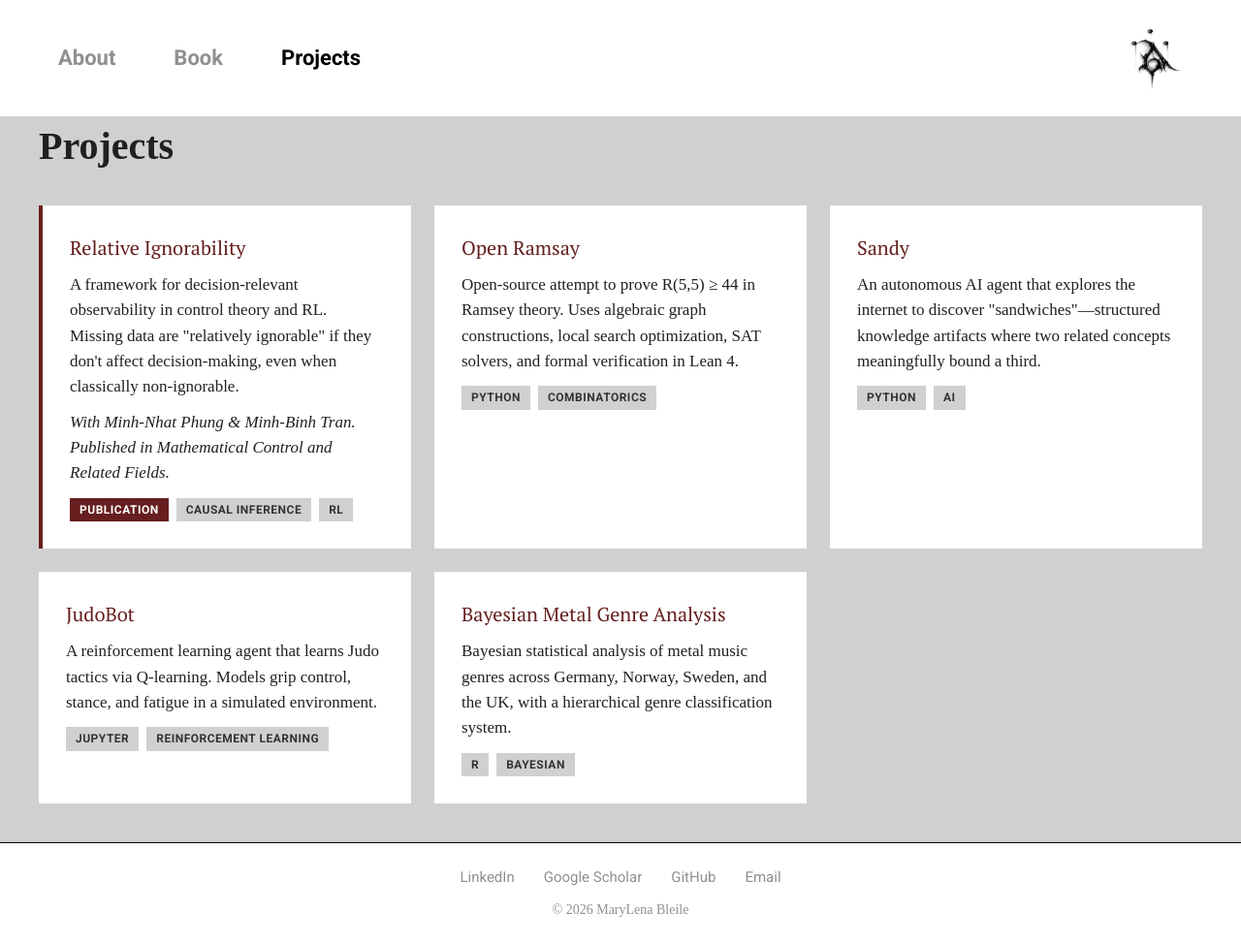
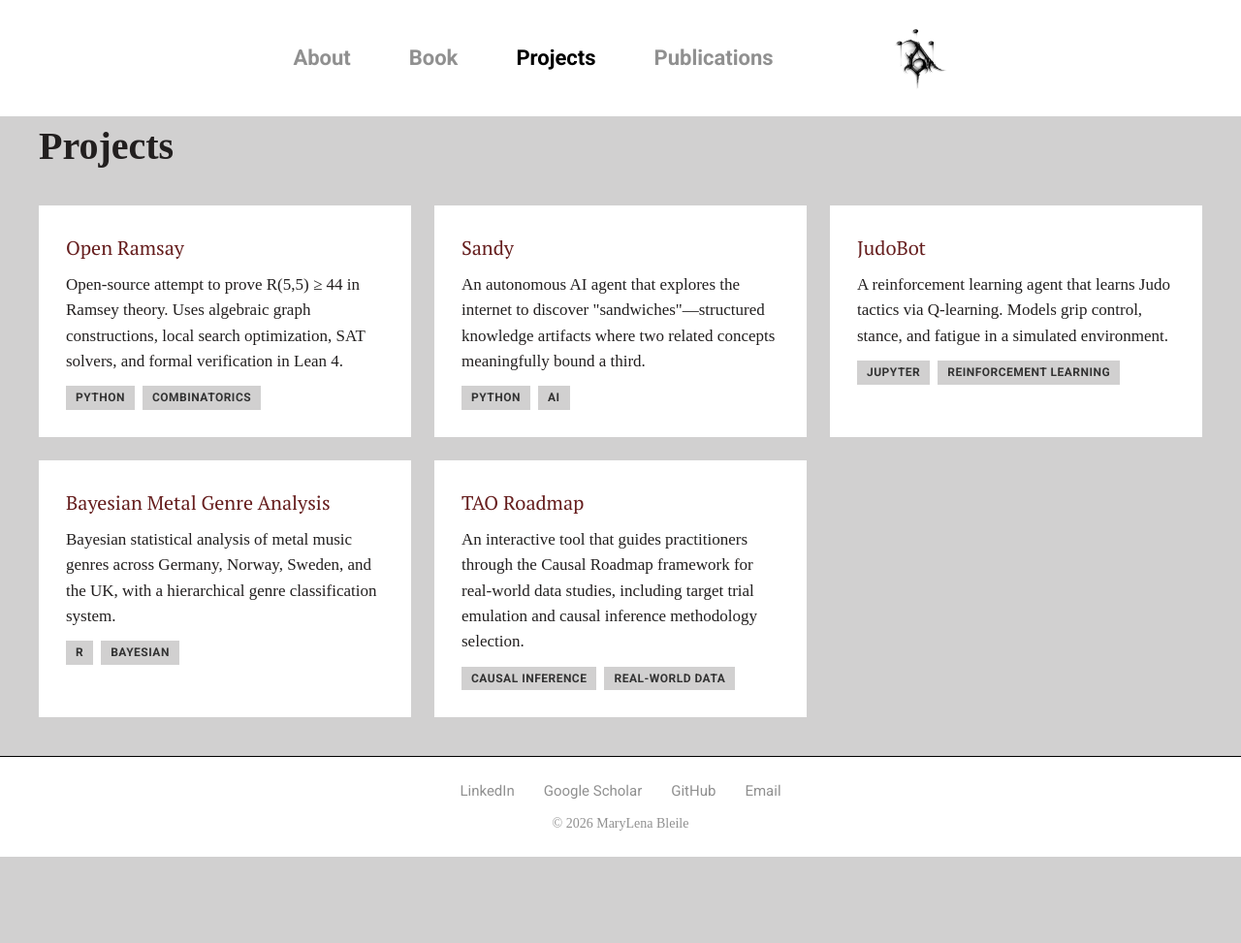
Before and after one commit to MLenaBleile/marylenableile, a Jekyll site: the page built from projects.md, in a window 1280 px wide. Shown: the whole page at 97% size. Built offline with Jekyll 4.4.1, drawn with Linux system fonts in a browser that asks for light colours; after the commit the page ends 900 px from its top, so only the background shows below that.

Commit message:
Update site: photo, centered nav, publications page, projects cleanup
- Switch from headshot.png to photo.jpg
- Center nav links in header with symbol on right
- Remove Relative Ignorability from projects, add TAO Roadmap
- Add Publications page with RI paper and Google Scholar link
- Add Publications to navigation

Co-Authored-By: Claude Opus 4.6 <noreply@anthropic.com>

```diff
--- a/_config.yml
+++ b/_config.yml
@@ -14,6 +14,8 @@ navigation:
     external: true
   - title: Projects
     url: /projects/
+  - title: Publications
+    url: /publications/
 
 exclude:
   - Gemfile
--- a/_sass/main.scss
+++ b/_sass/main.scss
@@ -70,7 +70,8 @@ img {
   padding: 0 20px;
   display: flex;
   align-items: center;
-  justify-content: space-between;
+  justify-content: center;
+  gap: 60px;
 }
 
 .site-nav {
@@ -100,6 +101,7 @@ img {
 .header-symbol {
   display: block;
   line-height: 0;
+  margin-left: 60px;
 
   img {
     height: 65px;
--- a/projects.md
+++ b/projects.md
@@ -10,17 +10,6 @@ url: /projects/
     <h1 class="page-title">Projects</h1>
 
     <div class="projects-grid">
-
-      <div class="project-card featured">
-        <h3><a href="https://doi.org/10.3934/mcrf.2026006" target="_blank" rel="noopener">Relative Ignorability</a></h3>
-        <p>A framework for decision-relevant observability in control theory and RL. Missing data are "relatively ignorable" if they don't affect decision-making, even when classically non-ignorable.</p>
-        <p><em>With Minh-Nhat Phung &amp; Minh-Binh Tran. Published in Mathematical Control and Related Fields.</em></p>
-        <div class="tags">
-          <span class="tag tag-publication">Publication</span>
-          <span class="tag">Causal Inference</span>
-          <span class="tag">RL</span>
-        </div>
-      </div>
 
       <div class="project-card">
         <h3><a href="https://github.com/MLenaBleile/open-ramsay" target="_blank" rel="noopener">Open Ramsay</a></h3>
@@ -58,6 +47,15 @@ url: /projects/
         </div>
       </div>
 
+      <div class="project-card">
+        <h3><a href="https://roadmap.tao-rwd.com/" target="_blank" rel="noopener">TAO Roadmap</a></h3>
+        <p>An interactive tool that guides practitioners through the Causal Roadmap framework for real-world data studies, including target trial emulation and causal inference methodology selection.</p>
+        <div class="tags">
+          <span class="tag">Causal Inference</span>
+          <span class="tag">Real-World Data</span>
+        </div>
+      </div>
+
     </div>
 
   </div>
```
Also changed, not shown: index.md (+1 -1 lines), publications.md (added, +28 -0 lines), media/photo.jpg (added).
